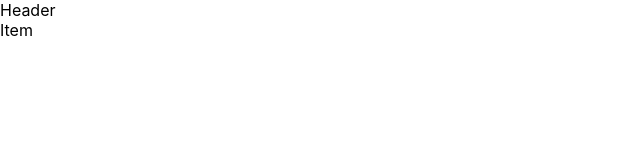
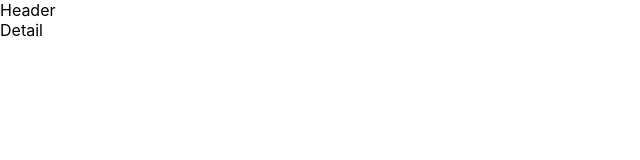
Before and after one commit to JulyK9/pre-onboarding-11th-3-15, a React (Create React App) app: page /issues/1 in a window 1280 px wide. Shown: the top 160 px of the page, without its empty margins (0-640 px from the left). Built offline with nearby package versions, Linux system fonts and the light colour scheme.

Commit message:
fix: 라우터 및 페이지 수정

```diff
--- /dev/null
+++ b/src/pages/Detail.tsx
@@ -0,0 +1,9 @@
+import React from 'react';
+
+type Props = {};
+
+const Detail = (props: Props) => {
+  return <div>Detail</div>;
+};
+
+export default Detail;
--- a/src/pages/Item.tsx
+++ /dev/null
@@ -1,9 +0,0 @@
-import React from 'react';
-
-type Props = {};
-
-const Item = (props: Props) => {
-  return <div>Item</div>;
-};
-
-export default Item;
--- a/src/router/router.tsx
+++ b/src/router/router.tsx
@@ -1,7 +1,7 @@
 import { createBrowserRouter } from 'react-router-dom';
-import Item from 'pages/Item';
 import List from 'pages/List';
 import Layout from 'components/common/Layout';
+import Detail from 'pages/Detail';
 
 export const router = createBrowserRouter([
   {
@@ -14,7 +14,7 @@ export const router = createBrowserRouter([
       },
       {
         path: 'issues/:issueId',
-        element: <Item />,
+        element: <Detail />,
       },
     ],
   },
```
